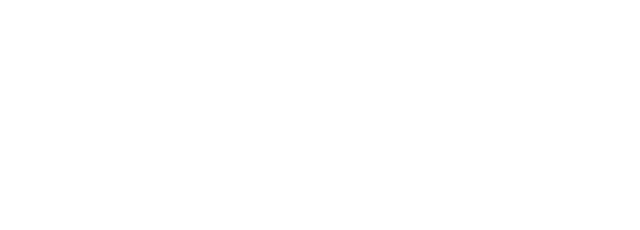
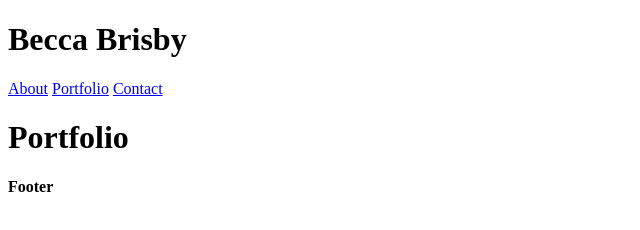
Before and after one commit to barrett4467/basic-portfolio2.0, a plain HTML site: page portfolio.html in a window 1280 px wide. Shown: the whole page, without its empty margins (0-640 px from the left). Drawn offline with Linux system fonts and the light colour scheme.

Commit message:
setting up basic contact and portfolio shells

```diff
--- a/index.html
+++ b/index.html
@@ -5,15 +5,21 @@
     <meta http-equiv="X-UA-Compatible" content="IE=edge">
     <meta name="viewport" content="width=device-width, initial-scale=1.0">
     <title>Basic Portfolio</title>
+
+    <!-- Linking css -->
+    <link href="assets/styles.css" rel="stylesheet" type="text/css">
+
 </head>
 <body>
-    <div id="nav">
+    <div id="nav" class="clearfix">
         <H1>Becca Brisby</H1>
-        <a href="#">About</a>
-        <a href="#">Portfolio</a>
-        <a href="#">Contact</a>
+        <a href="index.html">About</a>
+        <a href="portfolio.html">Portfolio</a>
+        <a href="contact.html">Contact</a>
     </div>
-    <div id="main-content">
+
+    <div class="main-content">
+
         <img alt="photo of me" src="https://via.placeholder.com/150"/>
         <h1>Hi! I'm Becca</h1>
         <p>
@@ -25,7 +31,9 @@
         <p>
             I joined a full-stack coding bootcamp class in August of 2019 after teaching myself the basics of HTML and CSS. Upon graduating the course I took a temporary insurance role postition for stability through Covid-19. And after buying a house, planning a wedding, & getting sick with Covid twice I'm more than ready to continue this journey.
         </p>
-
+    </div>
+    <div class="footer">
+        <h4>Footer</h4>
     </div>
 </body>
 </html>
--- a/portfolio.html
+++ b/portfolio.html
@@ -0,0 +1,25 @@
+<!DOCTYPE html>
+<html lang="en">
+<head>
+    <meta charset="UTF-8">
+    <meta http-equiv="X-UA-Compatible" content="IE=edge">
+    <meta name="viewport" content="width=device-width, initial-scale=1.0">
+    <title>Portfolio</title>
+</head>
+<body>
+    <div id="nav" class="clearfix">
+        <H1>Becca Brisby</H1>
+        <a href="index.html">About</a>
+        <a href="portfolio.html">Portfolio</a>
+        <a href="contact.html">Contact</a>
+    </div>
+
+    <div class="main-content">
+        <h1>Portfolio</h1>
+    </div>
+
+    <div class="footer">
+        <h4>Footer</h4>
+    </div>
+</body>
+</html>
```
Also changed, not shown: contact.html (added, +26 -0 lines).
